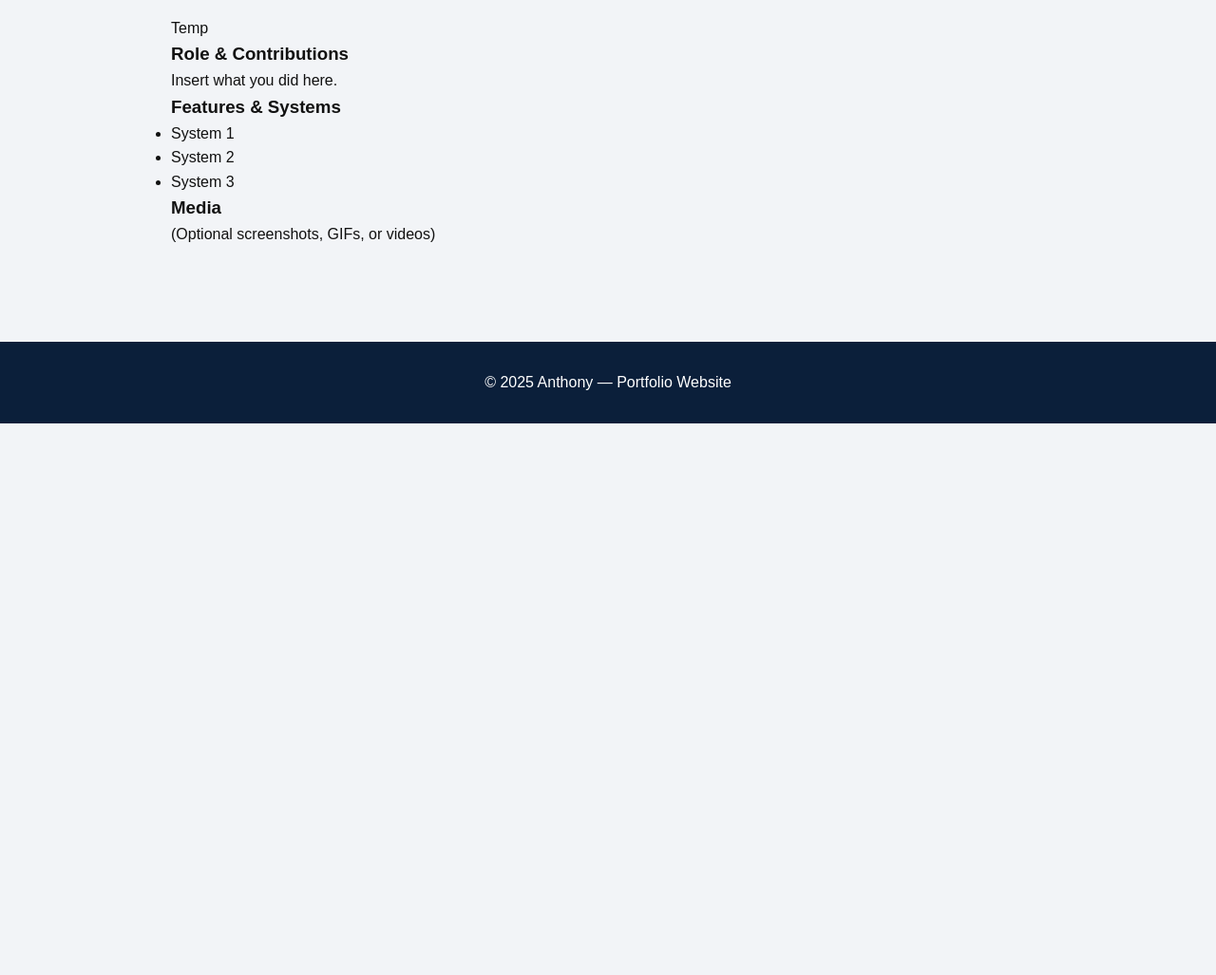
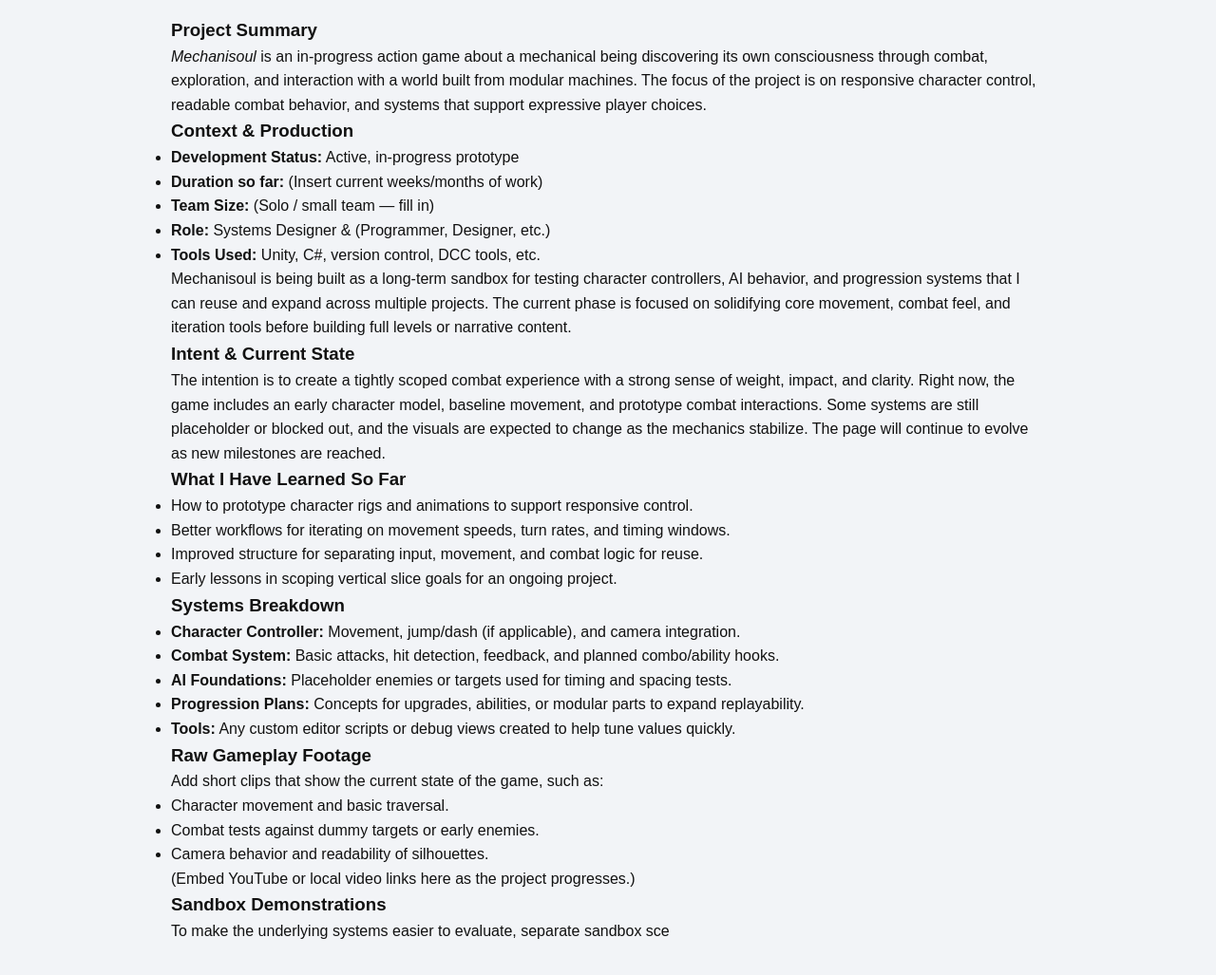
Before and after one commit to Superstarrl/superstarrl.github.io, a plain HTML site: page docs/mechanisoul.html in a window 1280 px wide. Shown: the part 193-1220 px from the top of the page at 95% size. Before the commit the page ends 800 px from the top, so only its background shows below. Drawn offline with Linux system fonts and the light colour scheme.

Commit message:
Update mechanisoul.html

```diff
--- a/docs/mechanisoul.html
+++ b/docs/mechanisoul.html
@@ -19,24 +19,66 @@
 
     <section class="section">
         <h2>Mechanisoul (In Development)</h2>
-        <p>Temp</p>
 
-        <h3>Role & Contributions</h3>
-        <p>Insert what you did here.</p>
+        <h3>Project Summary</h3>
+        <p>
+            <em>Mechanisoul</em> is an in-progress action game about a mechanical being discovering
+            its own consciousness through combat, exploration, and interaction with a world built
+            from modular machines. The focus of the project is on responsive character control,
+            readable combat behavior, and systems that support expressive player choices.
+        </p>
 
-        <h3>Features & Systems</h3>
+        <h3>Context & Production</h3>
         <ul>
-            <li>System 1</li>
-            <li>System 2</li>
-            <li>System 3</li>
+            <li><strong>Development Status:</strong> Active, in-progress prototype</li>
+            <li><strong>Duration so far:</strong> (Insert current weeks/months of work)</li>
+            <li><strong>Team Size:</strong> (Solo / small team — fill in)</li>
+            <li><strong>Role:</strong> Systems Designer & (Programmer, Designer, etc.)</li>
+            <li><strong>Tools Used:</strong> Unity, C#, version control, DCC tools, etc.</li>
         </ul>
 
-        <h3>Media</h3>
-        <p>(Optional screenshots, GIFs, or videos)</p>
-    </section>
+        <p>
+            Mechanisoul is being built as a long-term sandbox for testing character controllers,
+            AI behavior, and progression systems that I can reuse and expand across multiple
+            projects. The current phase is focused on solidifying core movement, combat feel,
+            and iteration tools before building full levels or narrative content.
+        </p>
 
-    <footer>
-        <p>© 2025 Anthony — Portfolio Website</p>
-    </footer>
-</body>
-</html>
+        <h3>Intent & Current State</h3>
+        <p>
+            The intention is to create a tightly scoped combat experience with a strong sense
+            of weight, impact, and clarity. Right now, the game includes an early character
+            model, baseline movement, and prototype combat interactions. Some systems are still
+            placeholder or blocked out, and the visuals are expected to change as the mechanics
+            stabilize. The page will continue to evolve as new milestones are reached.
+        </p>
+
+        <h3>What I Have Learned So Far</h3>
+        <ul>
+            <li>How to prototype character rigs and animations to support responsive control.</li>
+            <li>Better workflows for iterating on movement speeds, turn rates, and timing windows.</li>
+            <li>Improved structure for separating input, movement, and combat logic for reuse.</li>
+            <li>Early lessons in scoping vertical slice goals for an ongoing project.</li>
+        </ul>
+
+        <h3>Systems Breakdown</h3>
+        <ul>
+            <li><strong>Character Controller:</strong> Movement, jump/dash (if applicable), and camera integration.</li>
+            <li><strong>Combat System:</strong> Basic attacks, hit detection, feedback, and planned combo/ability hooks.</li>
+            <li><strong>AI Foundations:</strong> Placeholder enemies or targets used for timing and spacing tests.</li>
+            <li><strong>Progression Plans:</strong> Concepts for upgrades, abilities, or modular parts to expand replayability.</li>
+            <li><strong>Tools:</strong> Any custom editor scripts or debug views created to help tune values quickly.</li>
+        </ul>
+
+        <h3>Raw Gameplay Footage</h3>
+        <p>Add short clips that show the current state of the game, such as:</p>
+        <ul>
+            <li>Character movement and basic traversal.</li>
+            <li>Combat tests against dummy targets or early enemies.</li>
+            <li>Camera behavior and readability of silhouettes.</li>
+        </ul>
+        <p>(Embed YouTube or local video links here as the project progresses.)</p>
+
+        <h3>Sandbox Demonstrations</h3>
+        <p>
+            To make the underlying systems easier to evaluate, separate sandbox sce
```
